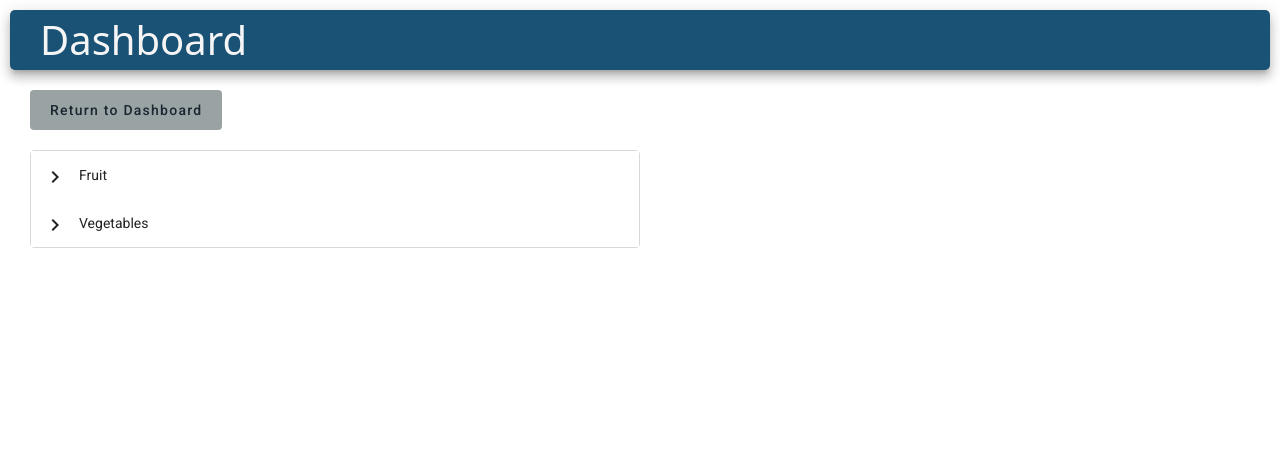
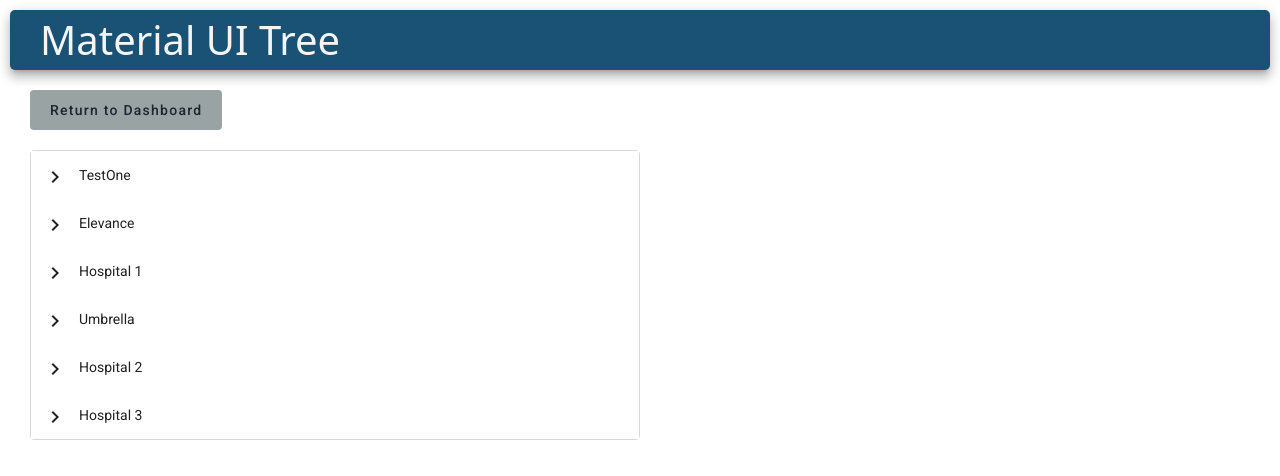
Before and after one commit to scurtis7/tree-view, an Angular app: page /material in a window 1280 px wide. Shown: the top 476 px of the page. Built offline with nearby package versions, Linux system fonts and the light colour scheme.

Commit message:
dynamically create the tree

```diff
--- a/src/app/components/bootstrap-tree/bootstrap-tree.component.html
+++ b/src/app/components/bootstrap-tree/bootstrap-tree.component.html
@@ -1,5 +1,5 @@
 <div class="mat-elevation-z8 header-container">
-  <span class="page-title"> Dashboard </span>
+  <span class="page-title"> Bootstrap Tree </span>
 </div>
 <div class="button-div">
   <button class="button" mat-button (click)="dashboard()">Return to Dashboard</button>
--- a/src/app/components/material-tree/material-tree.component.html
+++ b/src/app/components/material-tree/material-tree.component.html
@@ -1,5 +1,5 @@
 <div class="mat-elevation-z8 header-container">
-  <span class="page-title"> Dashboard </span>
+  <span class="page-title"> Material UI Tree </span>
 </div>
 <div class="button-div">
   <button class="button" mat-button (click)="dashboard()">Return to Dashboard</button>
--- a/src/app/components/material-tree/material-tree.component.ts
+++ b/src/app/components/material-tree/material-tree.component.ts
@@ -1,37 +1,16 @@
-import { Component } from '@angular/core';
+import { Component, OnInit } from '@angular/core';
 import { Router } from "@angular/router";
 import { MatTreeFlatDataSource, MatTreeFlattener } from "@angular/material/tree";
 import { FlatTreeControl } from "@angular/cdk/tree";
+import { ClientService } from "../../service/client.service";
+import { Client } from "../../model/client";
 
 
-/**
- * Food data with nested structure.
- * Each node has a name and an optional list of children.
- */
-interface FoodNode {
+class NodeData {
+  id: number;
   name: string;
-  children?: FoodNode[];
+  children?: NodeData[];
 }
-
-const TREE_DATA: FoodNode[] = [
-  {
-    name: 'Fruit',
-    children: [{ name: 'Apple' }, { name: 'Banana' }, { name: 'Fruit loops' }],
-  },
-  {
-    name: 'Vegetables',
-    children: [
-      {
-        name: 'Green',
-        children: [{ name: 'Broccoli' }, { name: 'Brussels sprouts' }],
-      },
-      {
-        name: 'Orange',
-        children: [{ name: 'Pumpkins' }, { name: 'Carrots' }],
-      },
-    ],
-  },
-];
 
 /** Flat node with expandable and level information */
 interface ExampleFlatNode {
@@ -40,18 +19,20 @@ interface ExampleFlatNode {
   level: number;
 }
 
-
 @Component({
   selector: 'app-material-tree',
   templateUrl: './material-tree.component.html',
   styleUrl: './material-tree.component.scss'
 })
-export class MaterialTreeComponent {
+export class MaterialTreeComponent implements OnInit {
 
   clientSelected = false;
   tenantSelected = false;
 
-  private _transformer = (node: FoodNode, level: number) => {
+  clients: Client[];
+  treeData: NodeData[];
+
+  private _transformer = (node: NodeData, level: number) => {
     return {
       expandable: !!node.children && node.children.length > 0,
       name: node.name,
@@ -73,8 +54,13 @@ export class MaterialTreeComponent {
 
   dataSource = new MatTreeFlatDataSource(this.treeControl, this.treeFlattener);
 
-  constructor(private router: Router) {
-    this.dataSource.data = TREE_DATA;
+  constructor(private clientService: ClientService, private router: Router) {
+  }
+
+  ngOnInit(): void {
+    this.getTreeData();
+    console.log(this.treeData);
+    this.dataSource.data = this.treeData;
   }
 
   hasChild = (_: number, node: ExampleFlatNode) => node.expandable;
@@ -93,7 +79,30 @@ export class MaterialTreeComponent {
 
   dashboard() {
     this.router.navigate(['dashboard']);
-    this.dataSource.data = TREE_DATA;
+  }
+
+  private getTreeData() {
+    this.clients = this.clientService.getClients();
+    let clientNodes: NodeData[] = [];
+    for (const client of this.clients) {
+      let node = new NodeData();
+      node.id = client.clientId;
+      node.name = client.clientName;
+      node.children = this.setChildren(client);
+      clientNodes.push(node);
+    }
+    this.treeData = clientNodes;
+  }
+
+  private setChildren(client: Client): NodeData[] {
+    let children: NodeData[] = [];
+    for (const tenant of client.tenants) {
+      let node = new NodeData();
+      node.id = tenant.tenantId
+      node.name = tenant.tenantName;
+      children.push(node);
+    }
+    return children;
   }
 
 }
--- /dev/null
+++ b/src/app/model/client.ts
@@ -0,0 +1,9 @@
+import { Tenant } from "./tenant";
+
+export class Client {
+  clientId: number;
+  clientName: string;
+  clientDesc: string;
+  active: boolean;
+  tenants: Tenant[];
+}
--- /dev/null
+++ b/src/app/service/client.service.ts
@@ -0,0 +1,19 @@
+import { Injectable } from '@angular/core';
+
+// @ts-ignore
+import * as clientData from "../../assets/json/clients.json";
+
+@Injectable({
+  providedIn: 'root'
+})
+export class ClientService {
+
+  clients: any = (clientData as any).default;
+
+  constructor() { }
+
+  getClients() {
+    return this.clients;
+  }
+
+}
--- /dev/null
+++ b/src/assets/json/clients.json
@@ -0,0 +1,120 @@
+[
+  {
+    "clientId": 1,
+    "clientName": "TestOne",
+    "clientDesc": "Testing for clientupdate",
+    "active": true,
+    "tenants": [
+      {
+        "tenantId": 1,
+        "clientId": 1,
+        "tenantName": "TestTenant",
+        "tenantDesc": "Tenant for testing",
+        "active": true
+      },
+      {
+        "tenantId": 2,
+        "clientId": 1,
+        "tenantName": "Another tenant",
+        "tenantDesc": "Another tenant for testing",
+        "active": true
+      }
+    ]
+  },
+  {
+    "clientId": 2,
+    "clientName": "Elevance",
+    "clientDesc": "Elevance Health",
+    "active": true,
+    "tenants": [
+      {
+        "tenantId": 3,
+        "clientId": 2,
+        "tenantName": "Wellpoint",
+        "tenantDesc": "Wellpoint Health Plan",
+        "active": true
+      }
+    ]
+  },
+  {
+    "clientId": 3,
+    "clientName": "Hospital 1",
+    "clientDesc": "Hospital 1",
+    "active": true,
+    "tenants": [
+      {
+        "tenantId": 5,
+        "clientId": 3,
+        "tenantName": "Clinic 1",
+        "tenantDesc": "Clinic 1",
+        "active": true
+      },
+      {
+        "tenantId": 17,
+        "clientId": 3,
+        "tenantName": "Clinic 2",
+        "tenantDesc": "Clinic 2",
+        "active": true
+      }
+    ]
+  },
+  {
+    "clientId": 4,
+    "clientName": "Umbrella",
+    "clientDesc": "Umbrella Coverage",
+    "active": true,
+    "tenants": [
+      {
+        "tenantId": 6,
+        "clientId": 4,
+        "tenantName": "Tampa",
+        "tenantDesc": "Tampa General",
+        "active": true
+      }
+    ]
+  },
+  {
+    "clientId": 14,
+    "clientName": "Hospital 2",
+    "clientDesc": "Hospital 2",
+    "active": true,
+    "tenants": [
+      {
+        "tenantId": 18,
+        "clientId": 14,
+        "tenantName": "Clinic 1",
+        "tenantDesc": "Clinic 1",
+        "active": true
+      },
+      {
+        "tenantId": 19,
+        "clientId": 14,
+        "tenantName": "Clinic 2",
+        "tenantDesc": "Clinic 2",
+        "active": true
+      }
+    ]
+  },
+  {
+    "clientId": 15,
+    "clientName": "Hospital 3",
+    "clientDesc": "Hospital 3",
+    "active": true,
+    "tenants": [
+      {
+        "tenantId": 20,
+        "clientId": 15,
+        "tenantName": "Clinic 1",
+        "tenantDesc": "Clinic 1",
+        "active": true
+      },
+      {
+        "tenantId": 21,
+        "clientId": 15,
+        "tenantName": "Clinic 2",
+        "tenantDesc": "Clinic 2",
+        "active": true
+      }
+    ]
+  }
+]
```
Also changed, not shown: src/app/model/tenant.ts (added, +7 -0 lines).
